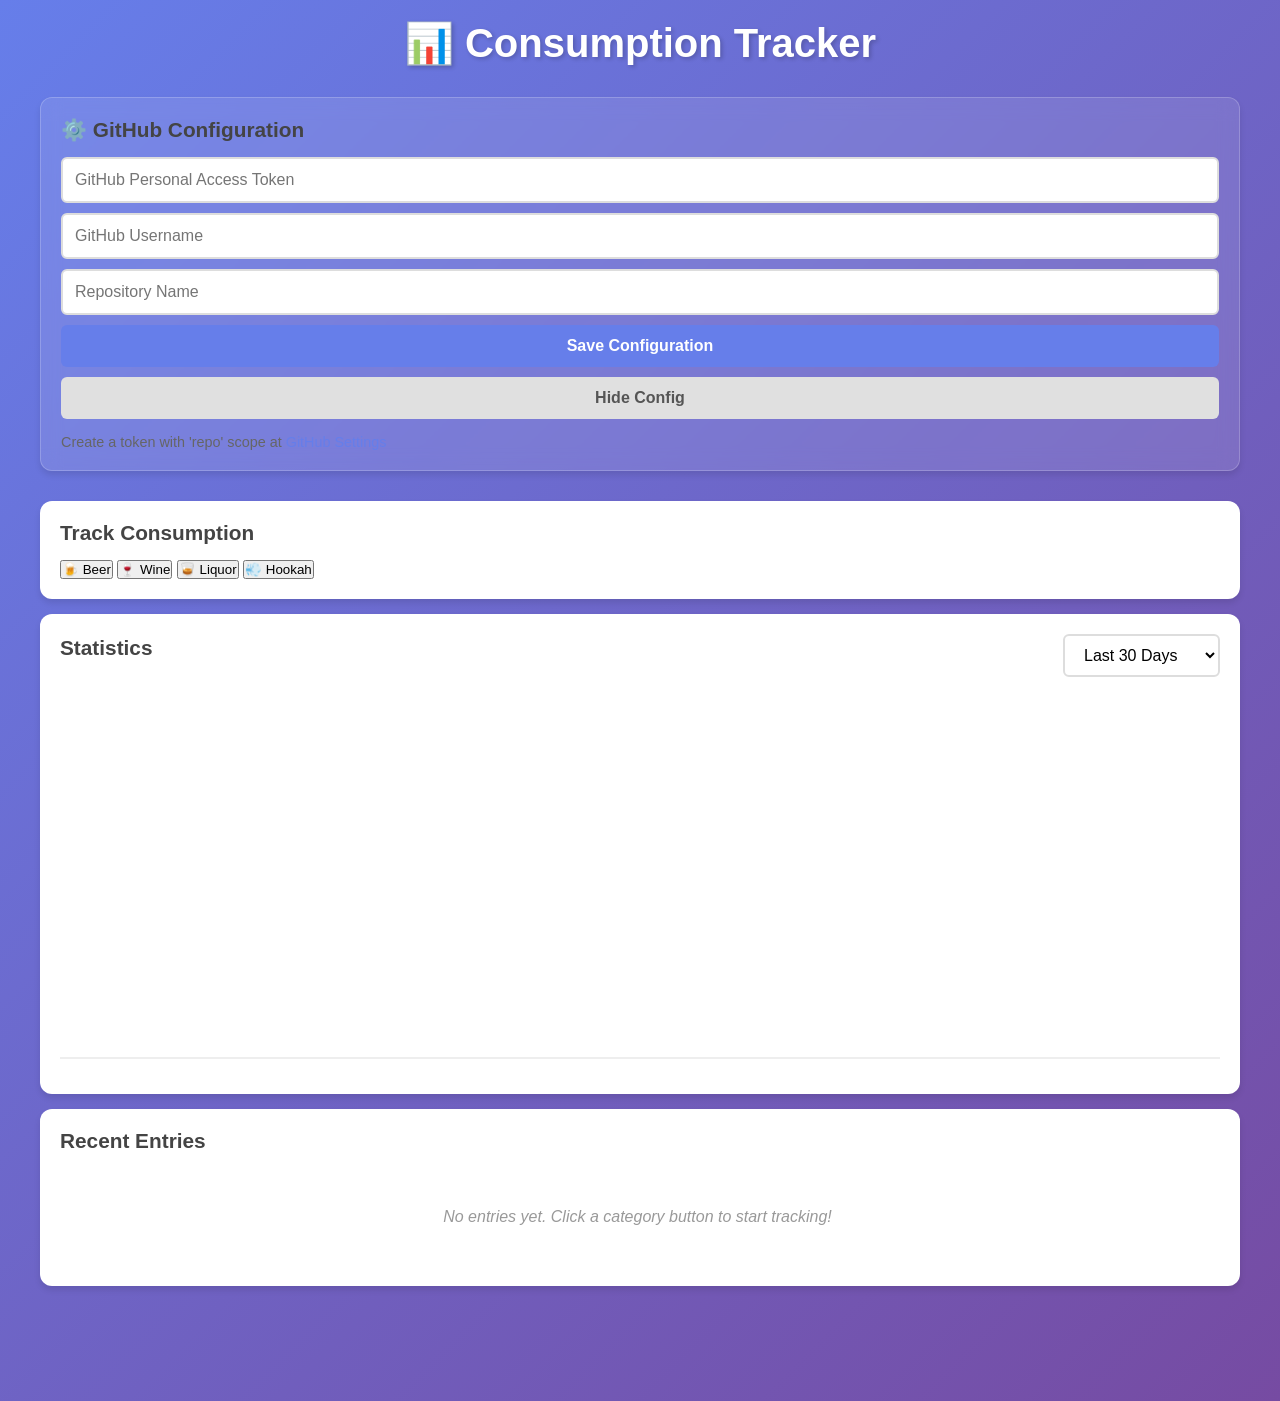
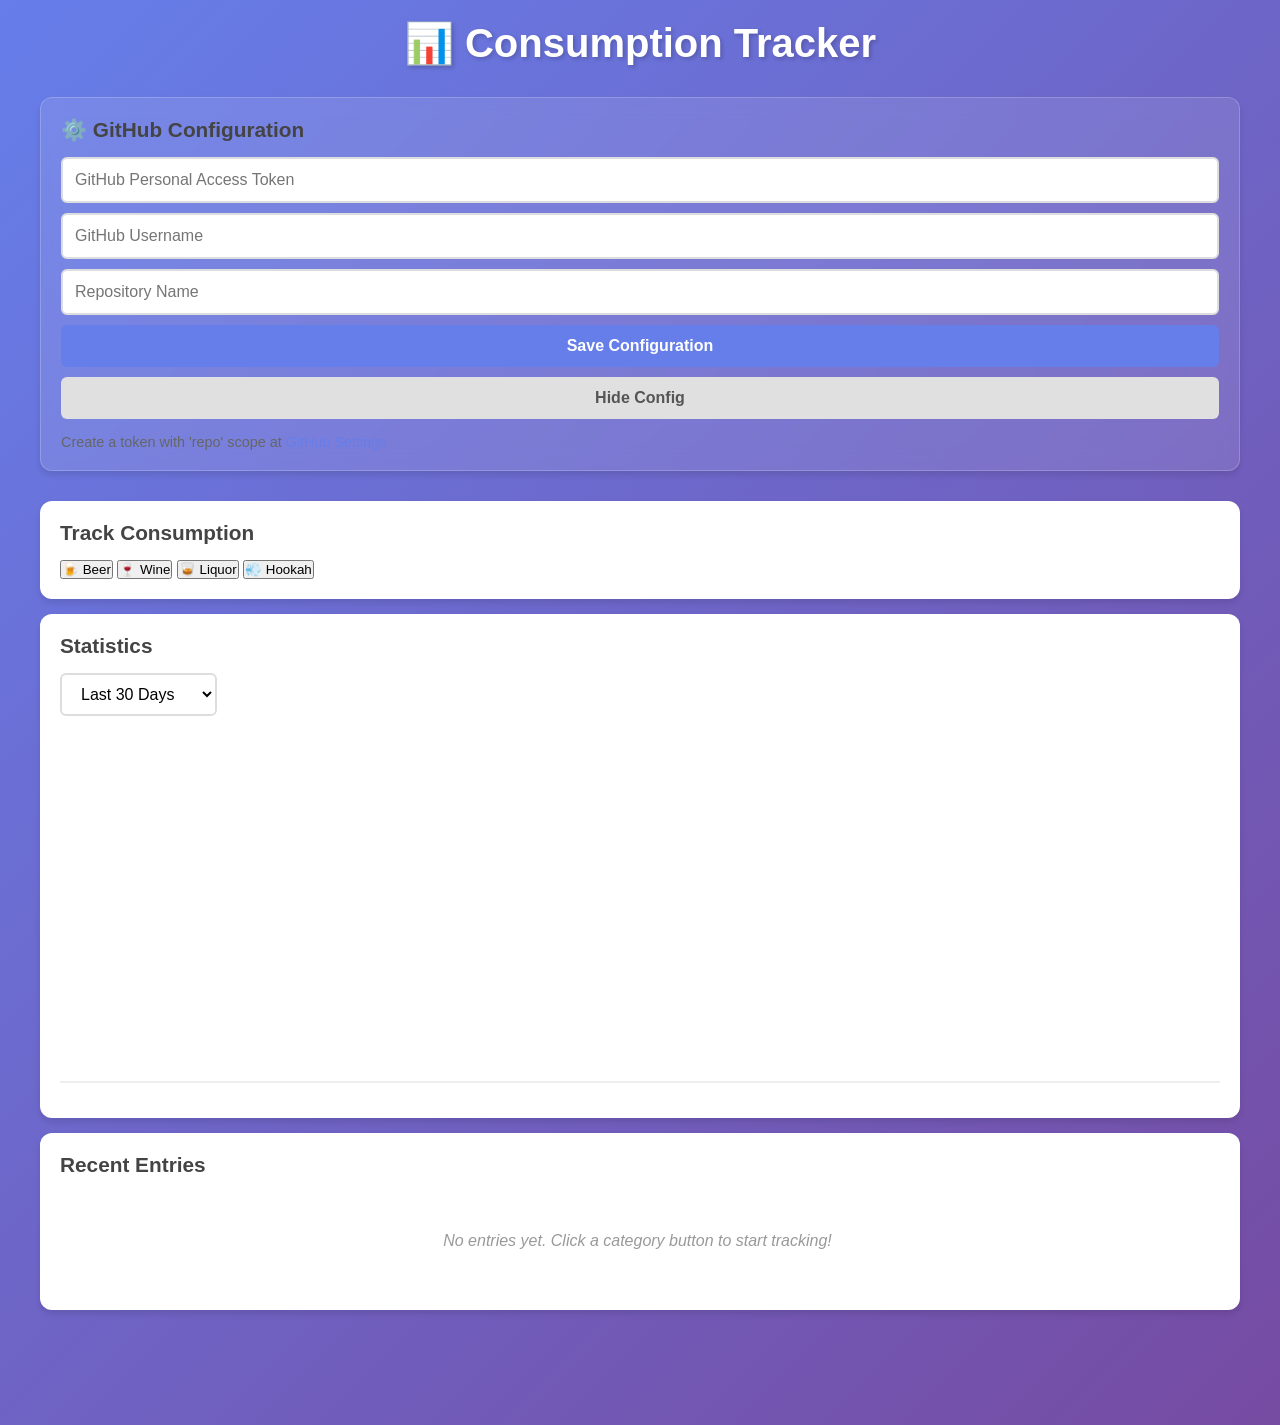

redo statistics

--- a/styles.css
+++ b/styles.css
@@ -312,34 +312,12 @@ section h2 {
     margin-bottom: 10px;
 }
 
-.chart-section.collapsed .chart-header {
-    margin-bottom: 0;
-}
-
-.chart-section.collapsed h2 {
-    margin-bottom: 0;
-    font-size: 1.1em;
-}
-
-.chart-section.collapsed .chart-controls,
-.chart-section.collapsed .tab-navigation,
-.chart-section.collapsed .tab-content {
+.chart-section.collapsed #tab-monthly {
     display: none;
 }
 
-.chart-section.collapsed h2::after {
-    content: ' ▾';
-    font-size: 0.8em;
-    color: #667eea;
-}
-
-.chart-header {
-    display: flex;
-    justify-content: space-between;
-    align-items: center;
-    margin-bottom: 15px;
-    flex-wrap: wrap;
-    gap: 10px;
+.chart-section.collapsed .monthly-nav {
+    margin-bottom: 0;
 }
 
 .chart-controls {
@@ -1043,3 +1021,77 @@ section h2 {
     height: 48px;
     font-size: 1.4em;
 }
+
+/* Monthly Pie Charts Tab */
+.monthly-nav {
+    display: flex;
+    align-items: center;
+    justify-content: center;
+    gap: 10px;
+    margin-bottom: 12px;
+}
+
+#monthly-label {
+    font-size: 1.2em;
+    font-weight: 700;
+    color: #444;
+    min-width: 130px;
+    text-align: center;
+    user-select: none;
+}
+
+#monthly-label:hover {
+    color: #667eea;
+}
+
+.monthly-nav-btn {
+    background: #667eea;
+    color: white;
+    border: none;
+    border-radius: 50%;
+    width: 36px;
+    height: 36px;
+    font-size: 1.4em;
+    line-height: 1;
+    cursor: pointer;
+    display: flex;
+    align-items: center;
+    justify-content: center;
+    transition: background 0.2s, transform 0.15s;
+    flex-shrink: 0;
+}
+
+.monthly-nav-btn:hover:not(:disabled) {
+    background: #5568d3;
+    transform: scale(1.1);
+}
+
+.monthly-nav-btn:disabled {
+    background: #ccc;
+    cursor: default;
+}
+
+
+.monthly-pies-row {
+    display: flex;
+    gap: 8px;
+    justify-content: center;
+    align-items: flex-start;
+    flex-wrap: nowrap;
+}
+
+.pie-wrap {
+    flex: 1;
+    min-width: 0;
+    display: flex;
+    flex-direction: column;
+    align-items: center;
+    gap: 4px;
+}
+
+.pie-wrap canvas {
+    width: 100% !important;
+    max-width: 90px;
+    height: auto !important;
+}
+
